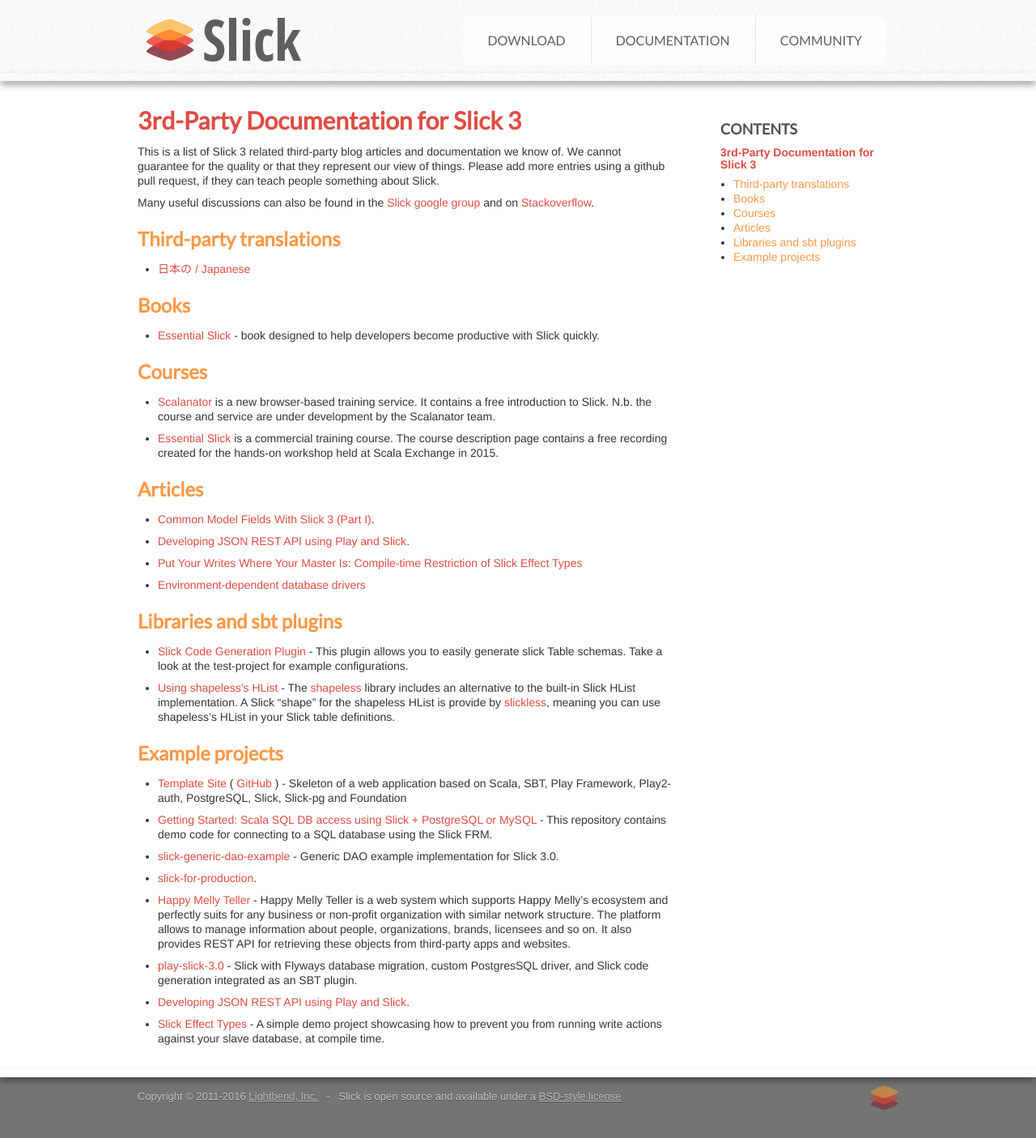
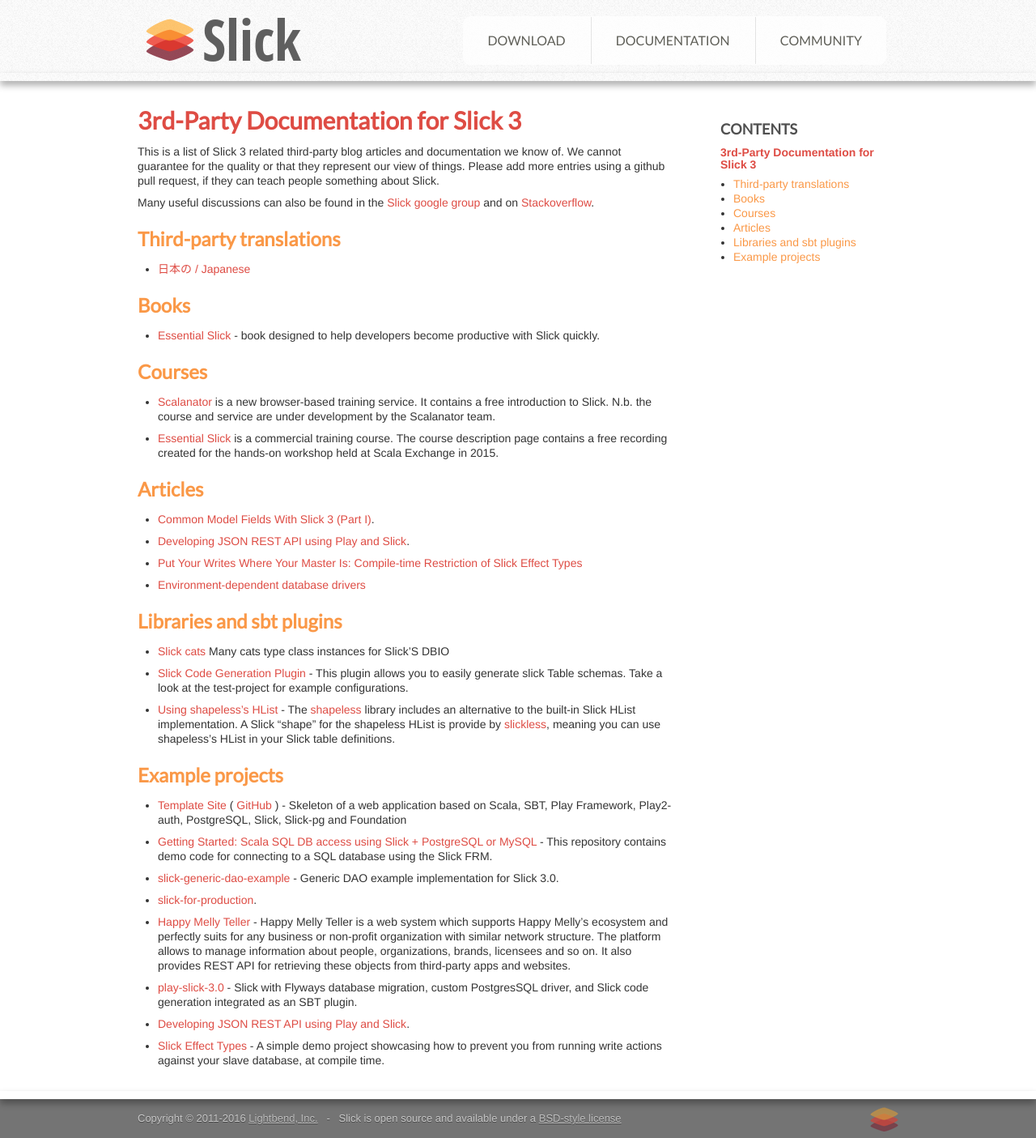
Before and after one commit to slick/slick.github.com, a Jekyll site: the page built from docs/third-party-slick-3.md, in a window 1280 px wide. Shown: the whole page at 81% size. Built offline with Jekyll 4.4.1, drawn with Linux system fonts in a browser that asks for light colours; before the commit the page ends 1378 px from its top, so only the background shows below that.

Commit message:
Update third-party-slick-3.md

```diff
--- a/docs/third-party-slick-3.md
+++ b/docs/third-party-slick-3.md
@@ -39,6 +39,8 @@
 
 ## Libraries and sbt plugins
 
+- [Slick cats](https://github.com/RMSone/slick-cats) Many cats type class instances for Slick'S DBIO
+
 - [Slick Code Generation Plugin](https://github.com/muuki88/sbt-slick) - This plugin allows you to easily generate slick Table schemas. Take a look at the test-project for example configurations.
 
 - [Using shapeless's HList](https://github.com/underscoreio/slickless) - The [shapeless](https://github.com/milessabin/shapeless) library includes an alternative to the built-in Slick HList implementation. A Slick "shape" for the shapeless HList is provide by [slickless](https://github.com/underscoreio/slickless), meaning you can use shapeless's HList in your Slick table definitions.
```
